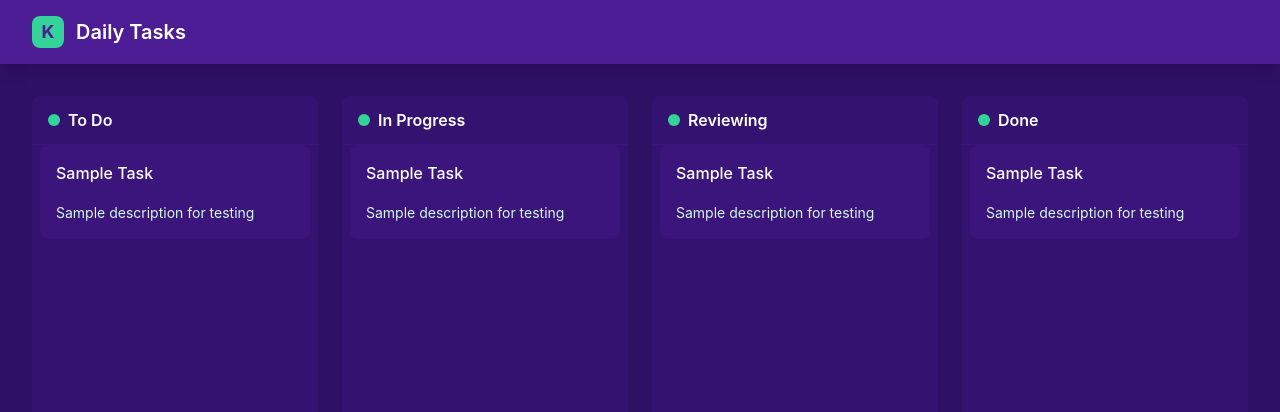
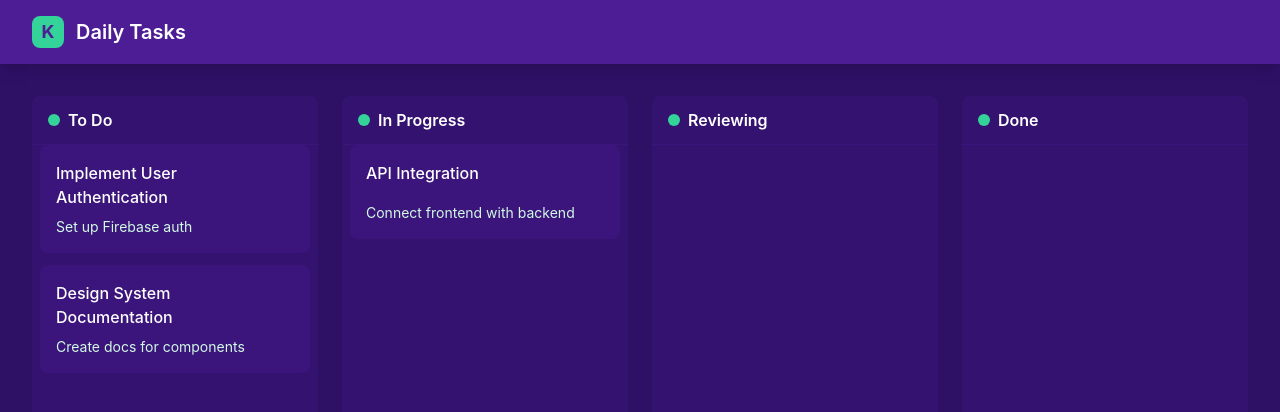
Before and after one commit to gerardrubiopullina/kanban, a React (Vite) app: page / in a window 1280 px wide. Shown: the top 412 px of the page. Built offline with nearby package versions, Linux system fonts and the light colour scheme.

Commit message:
task management

```diff
--- a/src/KanbanApp.tsx
+++ b/src/KanbanApp.tsx
@@ -1,6 +1,8 @@
+import { useContext } from "react";
 import Column from "./components/Column"
 import Header from "./components/Header"
 import TaskCard from "./components/TaskCard"
+import { TasksContext } from "./context/TasksContext";
 
 
 const columns = [
@@ -12,6 +14,12 @@ const columns = [
 
 function KanbanApp() {
 
+  const tasksContext = useContext(TasksContext);
+  if (!tasksContext) {
+    throw new Error('KanbanApp must be used within TasksProvider');
+  }
+  const { tasks } = tasksContext;
+
   return (
     <div className="min-h-screen bg-background">
       <Header />
@@ -19,10 +27,15 @@ function KanbanApp() {
         <div className="flex gap-6 overflow-x-auto pb-4">
           {columns.map(column => (
             <Column key={column.id} title={column.title}>
-              <TaskCard
-                title="Sample Task"
-                description="Sample description for testing"
-              />
+              {tasks
+                .filter(task => task.status === column.id)
+                .map(task => (
+                  <TaskCard
+                    key={task.id}
+                    title={task.title}
+                    description={task.description}
+                  />
+              ))}
             </Column>
           ))}
         </div>
--- /dev/null
+++ b/src/context/TasksContext.tsx
@@ -0,0 +1,11 @@
+import { createContext } from "react";
+import { Task, TaskStatus } from "../types";
+
+
+interface TasksContextType {
+    tasks: Task[];
+    addTask: (title: string, description?: string) => void;
+    moveTask: (taskId: number, newStatus: TaskStatus) => void;
+}
+
+export const TasksContext = createContext<TasksContextType | undefined>(undefined);
--- /dev/null
+++ b/src/context/TasksProvider.tsx
@@ -0,0 +1,30 @@
+import { ReactNode, useState } from "react";
+import { Task, TaskStatus } from "../types";
+import { TasksContext } from "./TasksContext";
+
+
+export function TasksProvider({ children }: { children: ReactNode }) {
+
+    const [tasks, setTasks] = useState<Task[]>([
+        { id: 1, title: "Implement User Authentication", description: "Set up Firebase auth", status: "todo" },
+        { id: 2, title: "Design System Documentation", description: "Create docs for components", status: "todo" },
+        { id: 3, title: "API Integration", description: "Connect frontend with backend", status: "inProgress" },
+    ]);
+
+    const addTask = (title: string, description?: string) => {
+        const newId = Math.max(0, ...tasks.map(t => t.id)) + 1;
+        setTasks([...tasks, { id: newId, title, description, status: 'todo' }]);
+    };
+
+    const moveTask = (taskId: number, newStatus: TaskStatus) => {
+        setTasks(tasks.map(task =>
+        task.id === taskId ? { ...task, status: newStatus } : task
+        ));
+    };
+
+    return (
+        <TasksContext.Provider value={{ tasks, addTask, moveTask }}>
+            {children}
+        </TasksContext.Provider>
+    );
+}
--- a/src/main.tsx
+++ b/src/main.tsx
@@ -2,9 +2,12 @@ import { StrictMode } from 'react'
 import { createRoot } from 'react-dom/client'
 import './index.css'
 import KanbanApp from './KanbanApp.tsx'
+import { TasksProvider } from './context/TasksProvider.tsx'
 
 createRoot(document.getElementById('root')!).render(
   <StrictMode>
-    <KanbanApp />
+    <TasksProvider>
+      <KanbanApp />
+    </TasksProvider>
   </StrictMode>,
 )
--- /dev/null
+++ b/src/types.ts
@@ -0,0 +1,9 @@
+
+export type TaskStatus = 'todo' | 'inProgress' | 'reviewing' | 'done';
+
+export interface Task {
+    id: number;
+    title: string;
+    description?: string;
+    status: TaskStatus;
+}
```
